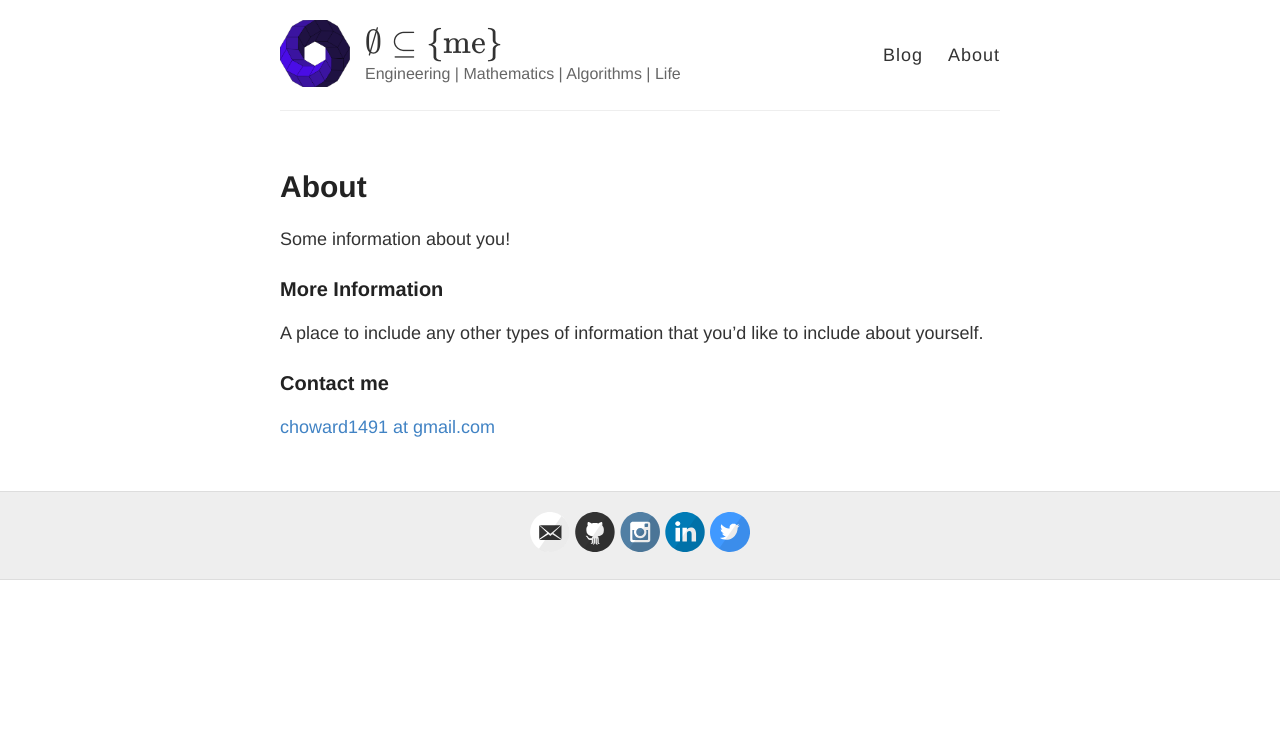
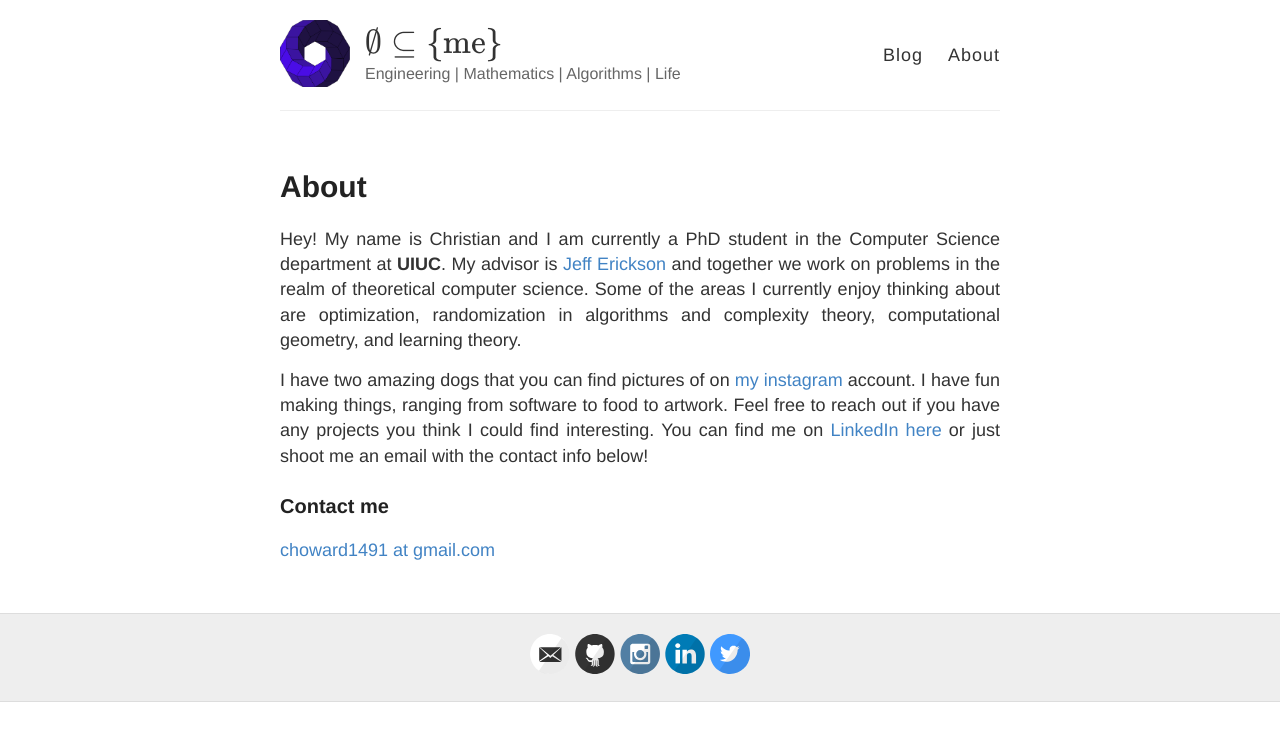
Before and after one commit to choward1491/choward1491.github.io, a Jekyll site: the page built from about.md, in a window 1280 px wide. Shown: the top 741 px of the page. Built offline with Jekyll 4.4.1, drawn with Linux system fonts in a browser that asks for light colours; nearby versions of some CDN libraries.

Commit message:
update about me for blog

```diff
--- a/about.md
+++ b/about.md
@@ -4,11 +4,9 @@ title: About
 permalink: /about/
 ---
 
-Some information about you!
+Hey! My name is Christian and I am currently a PhD student in the Computer Science department at **UIUC**. My advisor is [Jeff Erickson](http://jeffe.cs.illinois.edu/) and together we work on problems in the realm of theoretical computer science. Some of the areas I currently enjoy thinking about are optimization, randomization in algorithms and complexity theory, computational geometry, and learning theory.
 
-### More Information
-
-A place to include any other types of information that you'd like to include about yourself.
+I have two amazing dogs that you can find pictures of on [my instagram](https://www.instagram.com/choward1491/) account. I have fun making things, ranging from software to food to artwork. Feel free to reach out if you have any projects you think I could find interesting. You can find me on [LinkedIn here](https://www.linkedin.com/in/cjhoward1491/) or just shoot me an email with the contact info below!
 
 ### Contact me
 
```
